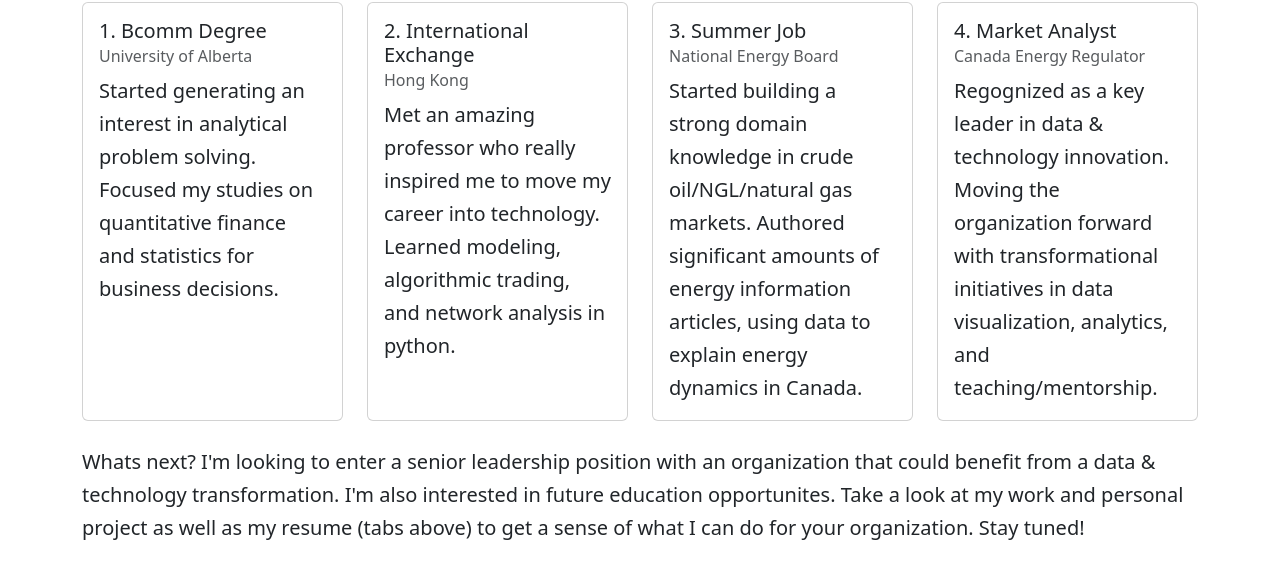
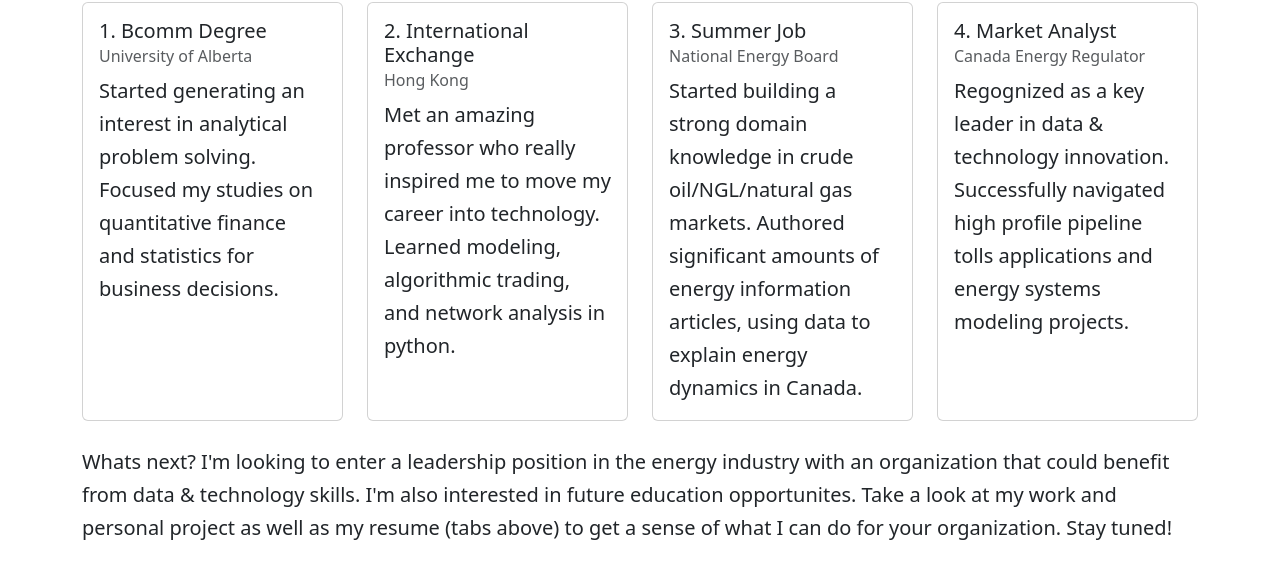
Before and after one commit to mbradds/me.dev, a website built with webpack: page src/index.hbs in a window 1280 px wide. Shown: the part 701-1280 px from the top of the page. Built offline with nearby package versions, Linux system fonts and the light colour scheme.

Commit message:
updated resume

```diff
--- a/src/components/about.hbs
+++ b/src/components/about.hbs
@@ -13,9 +13,8 @@
               years experience with data visualization, algorithms, and data
               analysis. As a recognized technology leader, I've enjoyed creating
               data &amp; technology transformation opportunities for the
-              Government of Canada. While I've moved into a tech leadership
-              role, I have a strong background in finance, regulatory economics,
-              and commodity markets.
+              Government of Canada. I have a strong background in finance,
+              economic regulation of pipeline tolls, and commodity markets.
             </p>
             <div class="row mt-auto position-bottom">
               <p>
@@ -97,21 +96,20 @@
           <h5 class="card-title">4. Market Analyst</h5>
           <h6 class="card-subtitle mb-2 text-muted">Canada Energy Regulator</h6>
           <p class="card-text">Regognized as a key leader in data &amp;
-            technology innovation. Moving the organization forward with
-            transformational initiatives in data visualization, analytics, and
-            teaching/mentorship.</p>
+            technology innovation. Successfully navigated high profile pipeline
+            tolls applications and energy systems modeling projects.</p>
         </div>
       </div>
     </div>
   </div>
   <div class="row justify-content-between mt-4 mb-4">
     <div class="col">
-      <p>Whats next? I'm looking to enter a senior leadership position with an
-        organization that could benefit from a data &amp; technology
-        transformation. I'm also interested in future education opportunites.
-        Take a look at my work and personal project as well as
-        my resume (tabs above) to get a sense of what I can do for your
-        organization. Stay tuned!</p>
+      <p>Whats next? I'm looking to enter a leadership position in the energy
+        industry with an organization that could benefit from data &amp;
+        technology skills. I'm also interested in future education opportunites.
+        Take a look at my work and personal project as well as my resume (tabs
+        above) to get a sense of what I can do for your organization. Stay
+        tuned!</p>
     </div>
   </div>
 </div>
--- a/src/data/resume.json
+++ b/src/data/resume.json
@@ -6,7 +6,7 @@
         "name": "Bcomm, University of Alberta",
         "duration": "Sept 2013 - May 2017",
         "points": [
-          "Finance Major, Operations Management minor, with Distinction",
+          "Finance Major, Operations Management minor, graduated with Distinction",
           "VP - External, Piggy Bankers student club",
           "Floor Coordinator - Lister Hall Students Association"
         ]
@@ -28,9 +28,9 @@
         "name": "Market Analyst, Energy Markets Team-Canada Energy Regulator (CER)",
         "duration": "March 2018 - Present",
         "points": [
-          "Lead market analyst on Trans Mountain's 2023 Application for the Interim Commencement Date Tolls on the Expanded System",
+          "Lead market analyst on Trans Mountain's 2023 Application for the Interim Commencement Date Tolls on the Expanded System.",
           "Lead market analyst on NorthPoint Energy Solutions 2023 fair market access complaint against Manitoba Hydro-Electricity Board.",
-          "Lead market analyst on Trans Northern's 2022 Application for Approval of Incentive Tolls Settlement Agreement",
+          "Lead market analyst on Trans Northern's 2022 Application for Approval of Incentive Tolls Settlement Agreement. Authored a significant portion of Trans-Northern’s reasons for decision on the cost of alternatives and the potential for shippers to leave the system.",
           "Maintained expertise in crude oil markets. Assisted with oil sands production modelling, pipeline throughput and utilization analysis, and refined product market monitoring.",
           "Maintained expertise in natural gas and natural gas liquids markets. Regularly called upon to brief senior staff at the CER and NRCAN on breaking market developments such as pipeline interuptions, rail blockades and polar vortex winters.",
           "Hired, trained, and mentored a summer student analyst. Collaborated with the student on several successful publications and energy market analysis projects.",
@@ -40,21 +40,15 @@
           "Lead analyst for the re-design of the CER's Cost Recovery regulations. Developed algorithms and simulations for stress test evaluations of new regulatory approaches for recovering costs from industry.",
           "Designed a data analytics training program featuring sessions on data analysis in python, sql, advanced excel, and tableau. I regularly deliver these sessions to new and experienced staff.",
           "Lead developer of external facing analysis and web apps used by the public to analyze the safety &amp; environment and regulatory performance of major pipelines.",
-          "2021 External Innovation Award - For developement of Energy Information products in JavaScript."
-        ]
-      },
-      {
-        "name": "Administrative Assistant - Calgary Stampede Parking Department",
-        "duration": "May 2016 - Sept 2016",
-        "points": [
-          "Prepared for Stampede 2016. Trained and managed temporary event staff. Coordinated parking operations during the 10-day event."
+          "2021 External Innovation Award - For developement of Energy Information products in JavaScript.",
+          "Recieved formal training in Python for machine learning, crude oil and natural gas marketing, and petrochemical industry fundamentals."
         ]
       }
     ]
   },
   "skills": {
     "languages": ["TypeScript", "JavaScript", "Python", "R", "SQL", "HTML/CSS"],
-    "frameworks": ["Azure", "Heroku", "Git", "Tableau", "PowerBI", "Machine Learning/scikit-learn"],
+    "frameworks": ["Azure", "Heroku", "Git", "Tableau", "PowerBI", "REST API's", "Machine Learning/scikit-learn"],
     "analysis": ["Tolls & tariffs regulation", "Legal decision writing", "Commodity markets", "Economics"]
   }
 }
```
